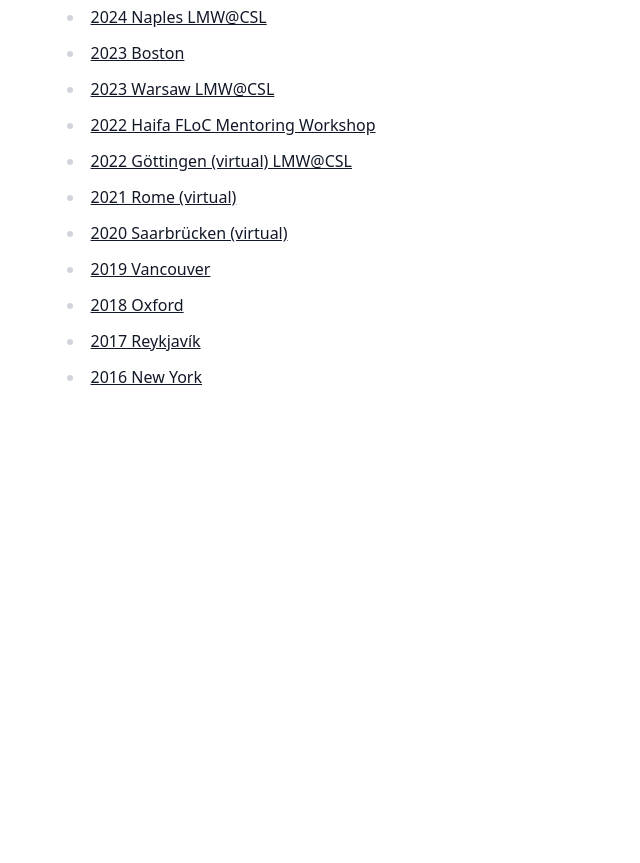
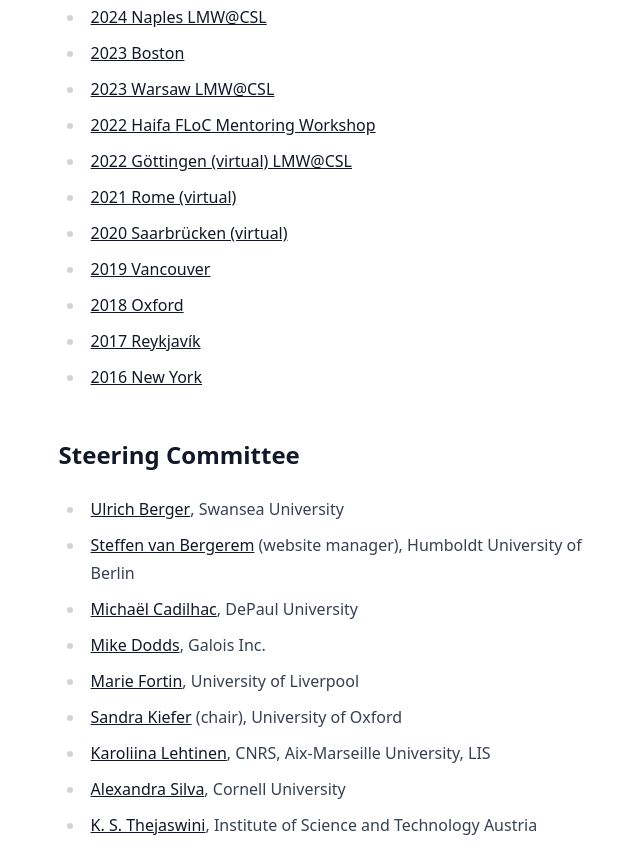
Before and after one commit to logic-mentoring-workshop/logic-mentoring-workshop.github.io, a website: page index.html in a window 1280 px wide. Shown: the part 521-1384 px from the top of the page, without its empty margins (300-940 px from the left). Before the commit the page ends 936 px from the top, so only its background shows below. Drawn offline with Linux system fonts and the light colour scheme.

Commit message:
Add steering committee

```diff
--- a/index.html
+++ b/index.html
@@ -37,6 +37,18 @@
       <li><a href="https://lics.siglog.org/lics17/lmw.html">2017 Reykjavík</a></li>
       <li><a href="https://lics.siglog.org/lics16/lmw.html">2016 New York </a></li>
     </ul>
+    <h2>Steering Committee</h2>
+    <ul>
+      <li><a href="https://www.swansea.ac.uk/staff/u.berger/">Ulrich Berger</a>, Swansea University</li>
+      <li><a href="https://svbergerem.de/">Steffen van Bergerem</a> (website manager), Humboldt University of Berlin</li>
+      <li><a href="https://michael.cadilhac.name/">Michaël Cadilhac</a>, DePaul University</li>
+      <li><a href="https://galois.com/team/mike-dodds/">Mike Dodds</a>, Galois Inc.</li>
+      <li><a href="https://www.csc.liv.ac.uk/~mfortin/">Marie Fortin</a>, University of Liverpool</li>
+      <li><a href="https://www.cs.ox.ac.uk/people/sandra.kiefer/">Sandra Kiefer</a> (chair), University of Oxford</li>
+      <li><a href="https://lehtinenkaroliina.wordpress.com/">Karoliina Lehtinen</a>, CNRS, Aix-Marseille University, LIS</li>
+      <li><a href="https://alexandrasilva.org/">Alexandra Silva</a>, Cornell University</li>
+      <li><a href="https://thejaswiniraghavan.github.io/">K. S. Thejaswini</a>, Institute of Science and Technology Austria</li>
+    </ul>
   </div>
 </body>
 </html>
```
Also changed, not shown: css/tailwind.css, 1 other file.
